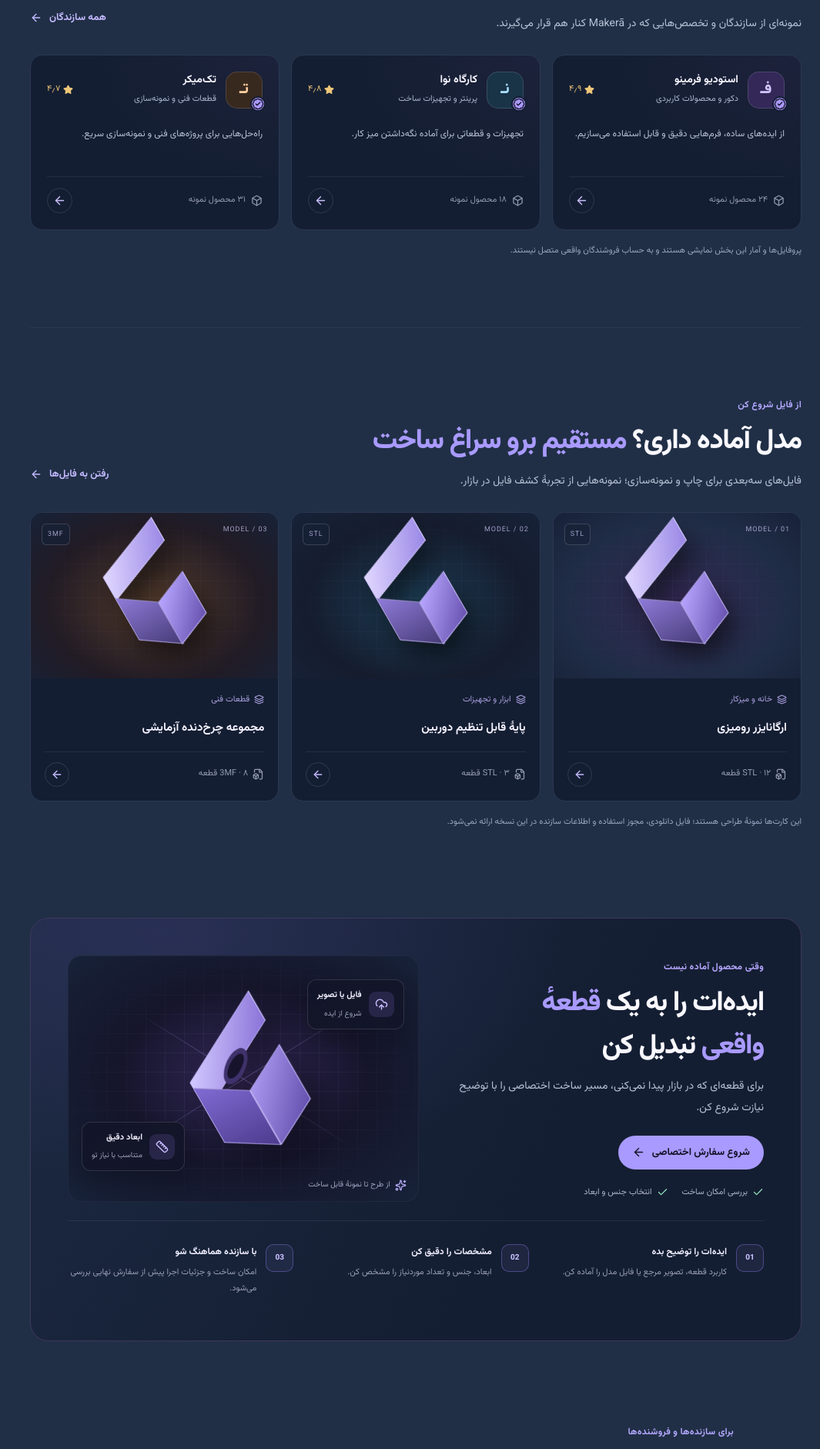
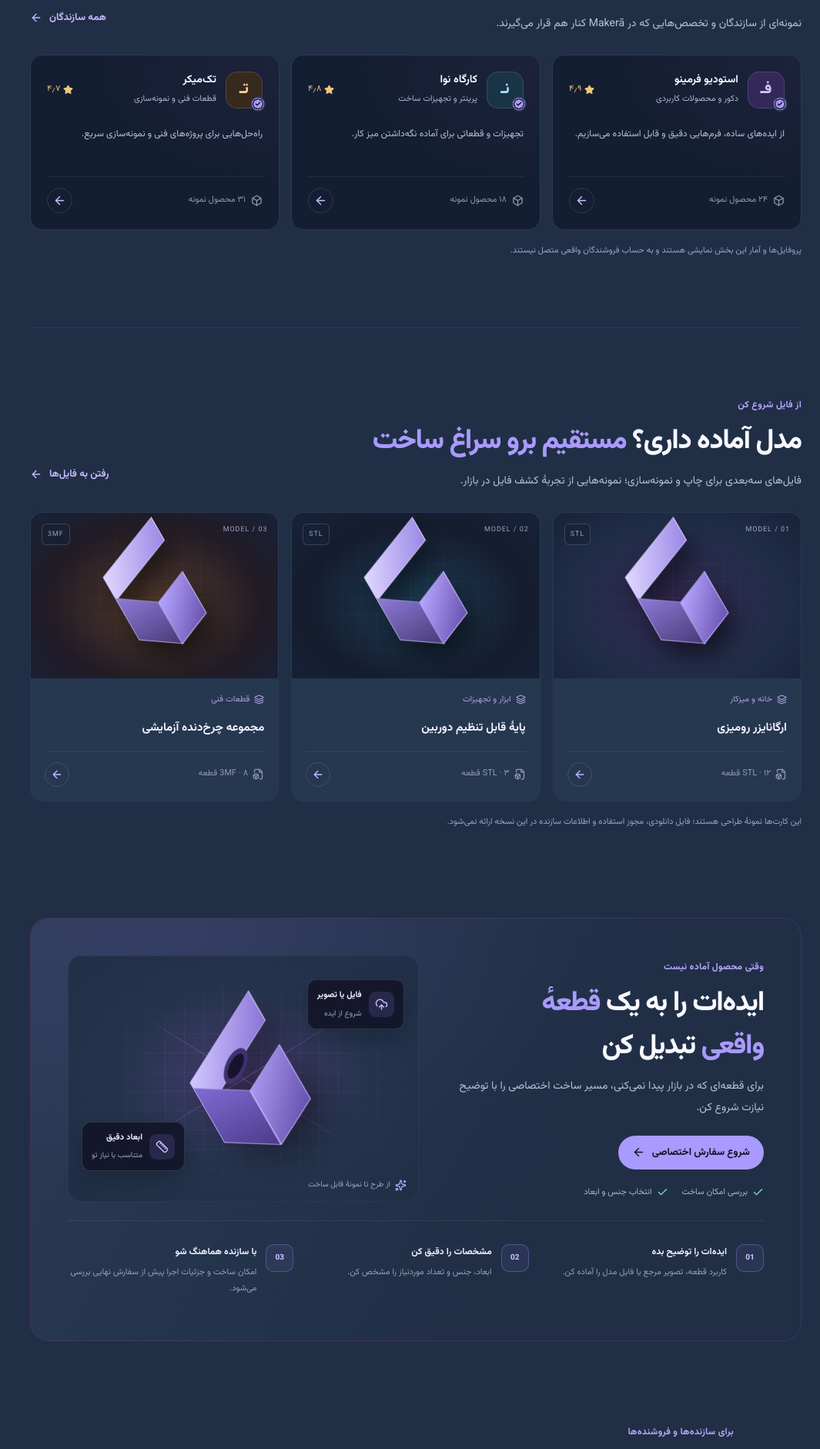
Before and after one commit to ParisaAtaee2000/web-projects, a React (Vite) app in the folder 3d-marketplace/: page / in a window 1280 px wide. Shown: the part 1828-3710 px from the top of the page at 77% size, without its empty margins (215-1280 px from the left). Built offline with nearby package versions, Linux system fonts and the light colour scheme.

Commit message:
Lighten Makerā surfaces while preserving dark brand

```diff
--- a/3d-marketplace/src/components/home/home-sections.css
+++ b/3d-marketplace/src/components/home/home-sections.css
@@ -288,7 +288,7 @@
   width: 20px;
   height: 20px;
   place-items: center;
-  border: 2px solid #141E32;
+  border: 2px solid #263750;
   border-radius: 50%;
   background: #a99aff;
   color: #161127;
@@ -364,7 +364,7 @@
   border-radius: 24px;
   background:
     radial-gradient(ellipse at 18% 4%, #765dc52b, transparent 45%),
-    linear-gradient(120deg, #1B2941, #141E32 65%);
+    linear-gradient(120deg, #2A3B54, #202F46 65%);
 }
 .custom-order__copy {
   align-self: center;
@@ -406,7 +406,7 @@
   overflow: hidden;
   border: 1px solid #ffffff0b;
   border-radius: 18px;
-  background: radial-gradient(ellipse at 50% 49%, #342858 0%, #15152b 50%, #172238 100%);
+  background: radial-gradient(ellipse at 50% 49%, #493b70 0%, #24344C 50%, #202F46 100%);
 }
 .custom-order__visual-grid {
   position: absolute;
@@ -613,7 +613,7 @@
   overflow: hidden;
   border: 1px solid #2B3852;
   border-radius: 16px;
-  background: #141E32;
+  background: #263750;
 }
 .model-file-card__art {
   position: relative;
```
